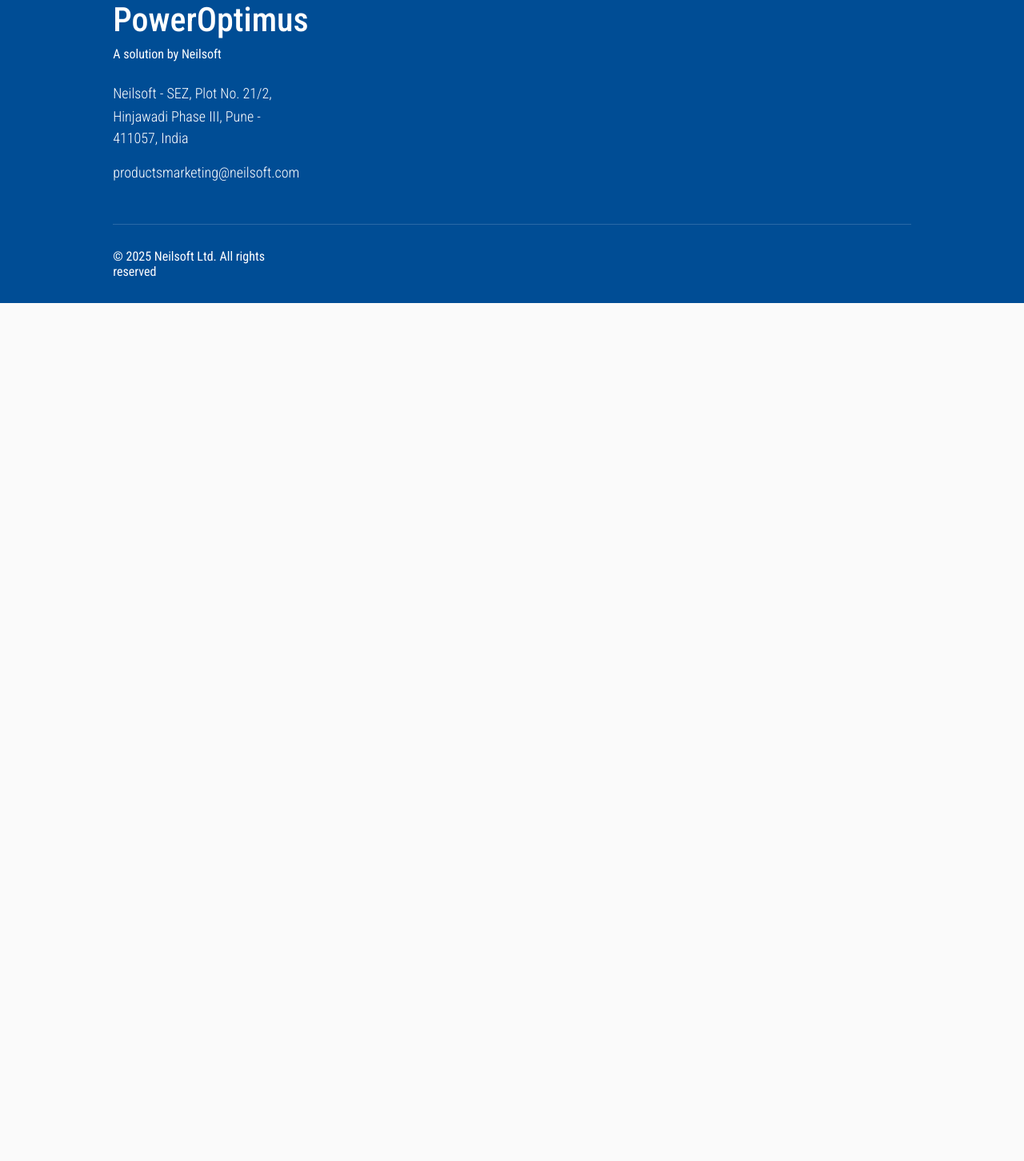
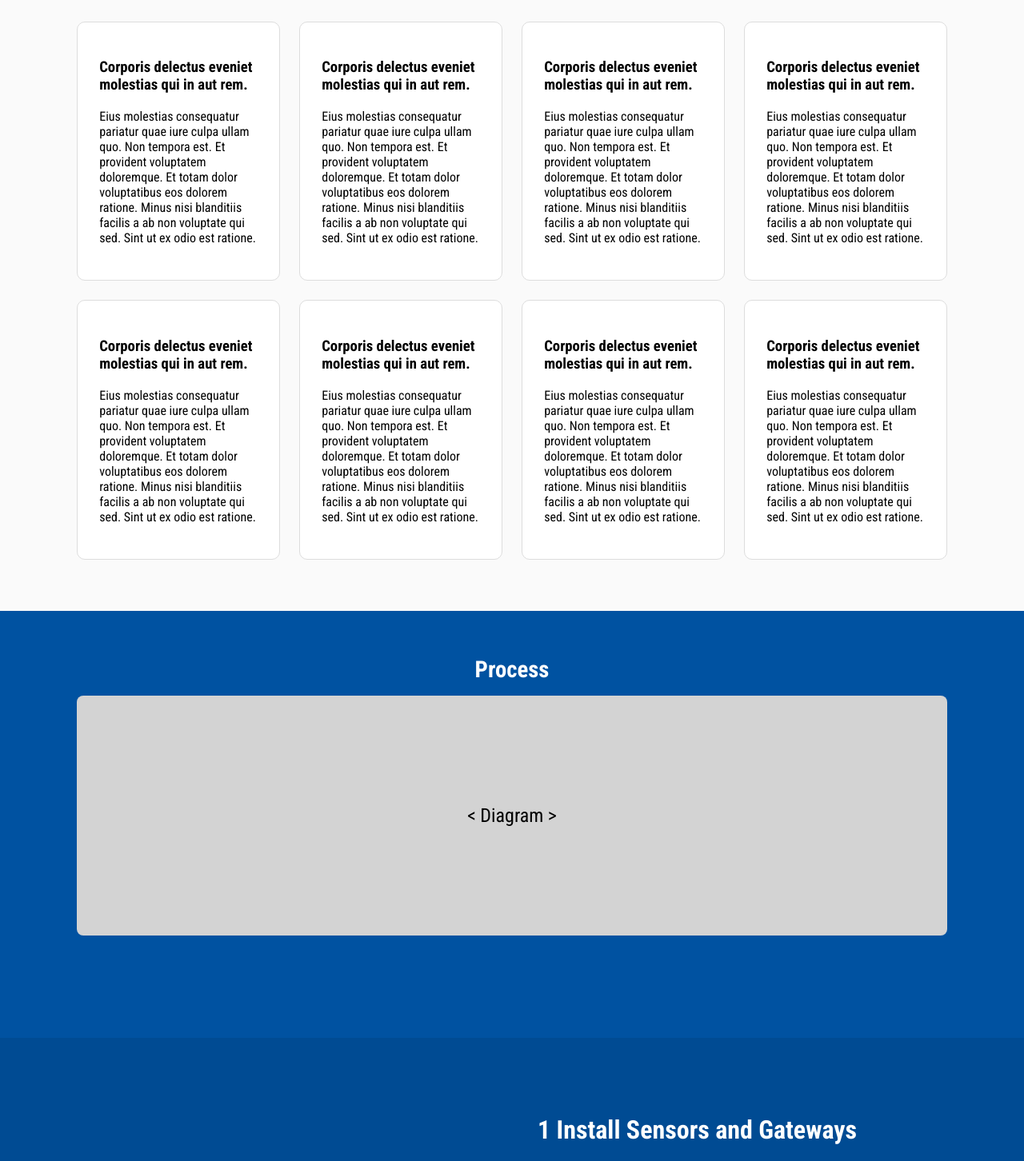
Before and after one commit to Chinmaywani28/poweroptimus-website-nextjs, a Next.js app in the folder poweroptimus-website-nextjs/: page /solution in a window 1280 px wide. Shown: the part 940-2392 px from the top of the page at 80% size. Before the commit the page ends 1319 px from the top, so only its background shows below. Built offline with nearby package versions, Linux system fonts and the light colour scheme.

Commit message:
solution page amends

```diff
--- /dev/null
+++ b/poweroptimus-website-nextjs/src/app/components/solution/features-section.css
@@ -0,0 +1,42 @@
+@import url('https://fonts.googleapis.com/css2?family=Roboto+Condensed:wght@300;400;500;600;700;800&display=swap');
+
+.features-section {
+  padding-top: 2rem;
+  padding-bottom: 4rem;
+  padding-left: 6rem;
+  padding-right: 6rem;
+  text-align: center;
+}
+
+.features-title {
+  font-size: 2rem;
+  margin-bottom: 2rem;
+}
+
+.features-grid {
+  display: grid;
+  grid-template-columns: repeat(4, 1fr); /* Exactly 4 per row on desktop */
+  gap: 1.5rem;
+}
+
+/* Responsive for tablets */
+@media (max-width: 1024px) {
+  .features-grid {
+    grid-template-columns: repeat(2, 1fr); /* 2 cards per row */
+  }
+}
+
+/* Responsive for mobiles */
+@media (max-width: 600px) {
+  .features-grid {
+    grid-template-columns: 1fr; /* 1 card per row */
+  }
+}
+
+.feature-card {
+  padding: 1.7rem;
+  border: 1px solid #ddd;
+  border-radius: 10px;
+  background: #fff;
+  text-align: left;
+}
--- /dev/null
+++ b/poweroptimus-website-nextjs/src/app/components/solution/features-section.tsx
@@ -0,0 +1,30 @@
+"use client";
+import React from 'react';
+import { useTranslation } from 'react-i18next'; // Import translation hook
+import './features-section.css'; // Import feature-section specific styles
+
+const FeatureSection = () => {
+  const { t } = useTranslation(); // Initialize translation hook
+
+  return (
+    <>
+      <section className="features-section">
+      <h2 className="features-title">Features</h2>
+      <div className="features-grid">
+        {Array.from({ length: 8 }).map((_, index) => (
+          <div className="feature-card" key={index}>
+            <h3>Corporis delectus eveniet molestias qui in aut rem.</h3>
+            <p>
+              Eius molestias consequatur pariatur quae iure culpa ullam quo. Non tempora est.
+              Et provident voluptatem doloremque. Et totam dolor voluptatibus eos dolorem ratione.
+              Minus nisi blanditiis facilis a ab non voluptate qui sed. Sint ut ex odio est ratione.
+            </p>
+          </div>
+        ))}
+      </div>
+    </section>
+    </>
+  )
+}
+
+export default FeatureSection
--- /dev/null
+++ b/poweroptimus-website-nextjs/src/app/components/solution/process-diagram.css
@@ -0,0 +1,24 @@
+@import url('https://fonts.googleapis.com/css2?family=Roboto+Condensed:wght@300;400;500;600;700;800&display=swap');
+
+.process-diagram-section {
+  padding-top: 2rem;
+  padding-bottom: 4rem;
+  padding-left: 6rem;
+  padding-right: 6rem;
+  background: #0052a1;
+  color: white;
+}
+.process-title {
+  font-size: 1.8rem;
+  margin-bottom: 1rem;
+}
+.diagram-placeholder {
+  width: 100%;
+  height: 300px;
+  background: lightgray;
+  color: black;
+  display: flex;
+  align-items: center;
+  justify-content: center;
+  font-size: 1.5rem;
+}
--- /dev/null
+++ b/poweroptimus-website-nextjs/src/app/components/solution/process-diagram.tsx
@@ -0,0 +1,19 @@
+"use client";
+import React from 'react';
+import { useTranslation } from 'react-i18next'; // Import translation hook
+import './process-diagram.css'; // Import HomePage specific styles
+
+const ProcessDiagram = () => {
+  const { t } = useTranslation(); // Initialize translation hook
+
+  return (
+    <section className="process-diagram-section">
+      <h2 className="process-title">Process</h2>
+      <div className="diagram-placeholder">
+        &lt; Diagram &gt;
+      </div>
+    </section>
+  )
+}
+
+export default ProcessDiagram
--- /dev/null
+++ b/poweroptimus-website-nextjs/src/app/components/solution/process-step-section.css
@@ -0,0 +1,93 @@
+@import url('https://fonts.googleapis.com/css2?family=Roboto+Condensed:wght@300;400;500;600;700;800&display=swap');
+
+.process-section {
+  background-color: #004b93;
+  padding-top: 2rem;
+  padding-bottom: 4rem;
+  padding-left: 6rem;
+  padding-right: 6rem;
+  color: white;
+}
+
+.process-title {
+  font-size: 2rem;
+  text-align: center;
+  margin-bottom: 2rem;
+}
+
+.diagram-placeholder {
+  background-color: #ccc;
+  color: #111;
+  height: 300px;
+  display: flex;
+  justify-content: center;
+  align-items: center;
+  margin-bottom: 4rem;
+  font-size: 1.5rem;
+  border-radius: 8px;
+}
+
+.process-steps {
+  display: flex;
+  flex-direction: column;
+  gap: 3rem;
+}
+
+.process-step {
+  display: flex;
+  align-items: center;
+  justify-content: center;
+  gap: 4rem; /* More space between image and text */
+  padding: 2rem 0; /* More padding vertically */
+  flex-wrap: wrap;
+}
+
+.process-step.reverse {
+  flex-direction: row-reverse;
+}
+
+
+.step-image {
+  flex: 1;
+  display: flex;
+  justify-content: center;
+  max-width: 400px;
+}
+
+.step-image img {
+  width: 100%;
+  max-width: 100%;
+  height: auto;
+  border-radius: 12px;
+  box-shadow: 0 4px 12px rgba(0, 0, 0, 0.2);
+}
+
+.step-image, .step-text {
+  flex: 1 1 45%; /* Both get equal flexible width with room for gap */
+  max-width: 45%;
+}
+
+.step-text h3 {
+  font-size: 2.0rem;
+  margin-bottom: 1rem;
+}
+
+.step-text p {
+  line-height: 1.6;
+  font-size: 1rem;
+}
+
+/* Responsive: tablet and below */
+@media (max-width: 768px) {
+  .process-step,
+  .process-step.reverse {
+    flex-direction: column;
+    text-align: center;
+  }
+
+  .step-image,
+  .step-text {
+    width: 100%;
+    max-width: 100%;
+  }
+}
--- /dev/null
+++ b/poweroptimus-website-nextjs/src/app/components/solution/process-step-section.tsx
@@ -0,0 +1,56 @@
+"use client";
+import React from 'react';
+import { useTranslation } from 'react-i18next'; // Import translation hook
+import './process-step-section.css'; // Import HomePage specific styles
+
+const ProcessStepSection = () => {
+  const { t } = useTranslation(); // Initialize translation hook
+  const steps = [
+  {
+    title: "1 Install Sensors and Gateways",
+    description:
+      "Lorem ipsum dolor sit amet consectetur, adipisicing elit. Dolor doloribus dicta voluptatibus omnis doloremque est neque veritatis quos velit, repellat, hic excepturi deleniti ea natus sequi culpa, repellendus et fugit obcaecati earum nostrum magni. Quaerat distinctio impedit reiciendis veritatis laborum eos architecto. Illo harum unde voluptatibus modi facilis provident velit Lorem ipsum dolor sit amet consectetur, adipisicing elit. Dolor doloribus dicta voluptatibus omnis doloremque est neque veritatis quos velit, repellat, hic excepturi deleniti ea natus sequi culpa, repellendus et fugit obcaecati earum nostrum magni. Quaerat distinctio impedit reiciendis veritatis laborum eos architecto. Illo harum unde voluptatibus modi facilis provident velit Lorem ipsum dolor sit amet consectetur, adipisicing elit. Dolor doloribus dicta voluptatibus omnis doloremque est neque veritatis quos velit, repellat, hic excepturi deleniti ea natus sequi culpa, repellendus et fugit obcaecati earum nostrum magni. Quaerat distinctio impedit reiciendis veritatis laborum eos architecto. Illo harum unde voluptatibus modi facilis provident velit Lorem ipsum dolor sit amet consectetur, adipisicing elit. Dolor doloribus dicta voluptatibus omnis doloremque est neque veritatis quos velit, repellat, hic excepturi deleniti ea natus sequi culpa, repellendus et fugit obcaecati earum nostrum magni.",
+    image: "process-step-img.png",
+  },
+  {
+    title: "2 Connect to the Cloud",
+    description:
+      "",
+    image: "process-step-img.png",
+  },
+  {
+    title: "3 Monitor via Dashboard",
+    description:
+      "",
+    image: "process-step-img.png",
+  },
+  {
+    title: "4 Act on Insights",
+    description:
+      "",
+    image: "process-step-img.png",
+  },
+];
+  return (
+    <section className="process-section">
+      <div className="process-steps">
+        {steps.map((step, index) => (
+          <div
+            className={`process-step ${index % 2 !== 0 ? "reverse" : ""}`}
+            key={index}
+          >
+            <div className="step-image">
+              <img src={step.image} alt={`Step ${index + 1}`} />
+            </div>
+            <div className="step-text">
+              <h3>{step.title}</h3>
+              <p>{step.description}</p>
+            </div>
+          </div>
+        ))}
+      </div>
+    </section>
+  )
+}
+
+export default ProcessStepSection
--- a/poweroptimus-website-nextjs/src/app/solution/page.tsx
+++ b/poweroptimus-website-nextjs/src/app/solution/page.tsx
@@ -1,12 +1,21 @@
 import React from 'react'
 import './page.css'
 import Hero from '../components/solution/hero'
+import FeatureSection from '../components/solution/features-section'
+import ProcessStepSection from '../components/solution/process-step-section'
+import ProcessDiagram from '../components/solution/process-diagram'
 
 const page = () => {
   return (
     <>
     <div>adf</div>
     <Hero/>
+    {/* features */}
+    <FeatureSection/>
+    {/* process diagram */}
+    <ProcessDiagram/>
+    {/* process step */}
+    <ProcessStepSection/>
     </>
 
   )
```
Also changed, not shown: poweroptimus-website-nextjs/public/process-step-img.png (added).
